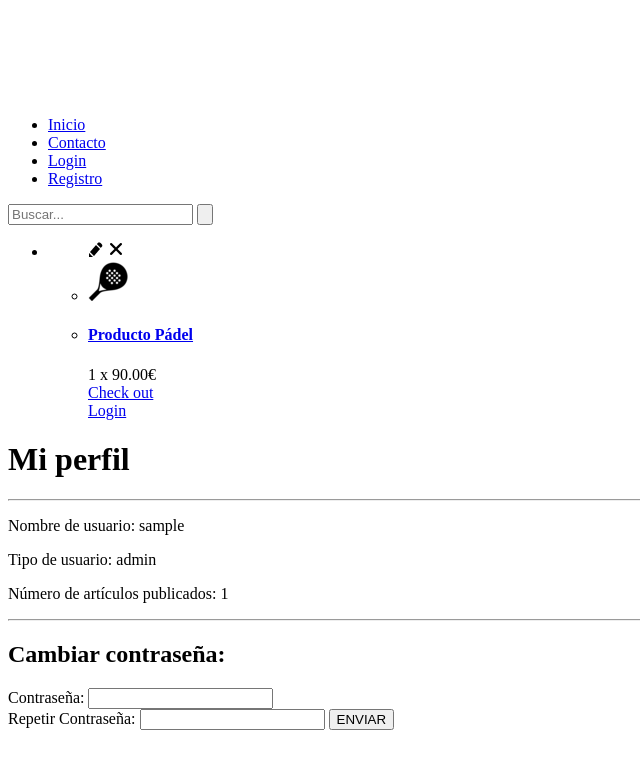
After one commit to David-Corona/dwes, a PHP site: template app/views/perfil.view.php in a window 1280 px wide. The commit adds this page. Shown: the top 769 px of the page, without its empty margins (0-640 px from the left). Run offline with PHP 8.4, Linux system fonts and the light colour scheme; the template is opened without the code that fills it: most values are stand-ins (such as "Sample title", 1, 10 or a date in 2020); data that the repository does not hold is empty.

Commit message:
Perfil de usuario.

```diff
--- a/app/routes.php
+++ b/app/routes.php
@@ -2,6 +2,8 @@
 
 $router->get('', 'PagesController@index');
 $router->get('checkout', 'PagesController@checkout');
+$router->get('perfil', 'PagesController@perfil', 'ROLE_USER');
+$router->post('perfil/cambioPass', 'PagesController@cambioPass', 'ROLE_USER');
 
 $router->get('productos', 'ProductoController@index', 'ROLE_USER');
 $router->post('productos/nuevo', 'ProductoController@nuevo', 'ROLE_ADMIN');
@@ -16,11 +18,12 @@ $router->get('logout', 'AuthController@logout', 'ROLE_USER');
 $router->get('registro', 'AuthController@registro');
 $router->post('check-registro', 'AuthController@checkRegistro');
 
+//Examen
 $router->get('articulos', 'ArticulosController@index', 'ROLE_USER');
 $router->post('articulos/nuevo', 'ArticulosController@nuevo', 'ROLE_USER');
 
 
 
-
+//Testeo
 $router->get('trabajadores', 'TrabajadorController@index');
 $router->post('trabajadores/nuevo', 'TrabajadorController@nuevo', 'ROLE_USER');
--- a/app/views/articulos.view.php
+++ b/app/views/articulos.view.php
@@ -63,7 +63,7 @@
                                      alt="<?= $articulo->getUrlImagen() ?>"
                                      title="<?= $articulo->getNombre() ?>"
                             </td>
-                            <td><?= $articulo->getUsuario() ?></td>
+                            <td><?= $artRepository->getUsuario($articulo)->getUsername() ?></td>
                         </tr>
                     <?php endforeach; ?>
                     </tbody>
--- a/app/views/partials/header.part.php
+++ b/app/views/partials/header.part.php
@@ -30,6 +30,9 @@
                             </li>
                             <li class="<?= cursophp7dc\app\utils\Utils::opcionMenuActiva('articulos') ? 'current' : '' ?>" >
                                 <a href="<?= cursophp7dc\app\utils\Utils::opcionMenuActiva('articulos') ? '/articulos' : '/articulos' ?>">Artículos</a>
+                            </li>
+                            <li class="<?= cursophp7dc\app\utils\Utils::opcionMenuActiva('perfil') ? 'current' : '' ?>" >
+                                <a href="<?= cursophp7dc\app\utils\Utils::opcionMenuActiva('perfil') ? '/perfil' : '/perfil' ?>">Perfil</a>
                             </li>
                             <li class="<?= cursophp7dc\app\utils\Utils::opcionMenuActiva('logout') ? 'current' : '' ?>">
                                 <a href="<?= cursophp7dc\app\utils\Utils::opcionMenuActiva('logout') ? '#' : '/logout' ?>">Logout (<?= $app['user']->getUsername() ?>)</a>
--- a/app/views/partials/show-error.part.php
+++ b/app/views/partials/show-error.part.php
@@ -1,4 +1,4 @@
-<?php if(!empty($message) || !empty($errores)) : ?>
+<?php if(!empty($mensaje) || !empty($errores)) : ?>
     <div class="alert alert-<?= empty($errores) ? 'info' : 'danger'; ?> alert-dismissible" role="alert">
         <button type="button" class="close" data-dismiss="alert" aria-label="Close">
             <span aria-hidden="true">x</span>
--- /dev/null
+++ b/app/views/perfil.view.php
@@ -0,0 +1,38 @@
+
+
+<div class="main">
+    <div class="container">
+        <div class="row">
+
+            <h1>Mi perfil</h1>
+            <hr>
+
+            <div class="clear">
+                <p>Nombre de usuario: <?= $usuario->getUsername() ?></p>
+                <p>Tipo de usuario: <?= $usuario->getRole() ?></p>
+                <p>Número de artículos publicados: <?= $usuario->getNumArticulos() ?></p>
+            </div>
+            <hr>
+            <h2>Cambiar contraseña:</h2>
+
+            <?php include __DIR__ . '/partials/show-error.part.php' ?>
+
+            <form class="form-horizontal" action="/perfil/cambioPass" method="post">
+                <div class="form-group">
+                    <div class="col-xs-12">
+                        <label class="label-control">Contraseña:</label>
+                        <input class="form-control" type="password" name="password">
+                    </div>
+                </div>
+                <div class="form-group">
+                    <div class="col-xs-12">
+                        <label class="label-control">Repetir Contraseña:</label>
+                        <input class="form-control" type="password" name="re-password">
+                        <button class="pull-right btn btn-lg sr-button">ENVIAR</button>
+                    </div>
+                </div>
+            </form>
+
+        </div>
+    </div>
+</div>
```
Also changed, not shown: app/controllers/ArticulosController.php (+11 -5 lines), app/controllers/PagesController.php (+59 -0 lines), app/entity/Articulo.php (+11 -7 lines), app/entity/Usuario.php (+25 -1 lines), app/repository/ArticuloRepository.php (+30 -1 lines), app/repository/UsuarioRepository.php (+11 -0 lines), core/database/QueryBuilder.php (+16 -0 lines), public/images/articulos/1637746464_palapadel.png (added), public/images/articulos/1638185398_palapadel.png (added), public/images/articulos/1638185633_palapadel.png (added).
